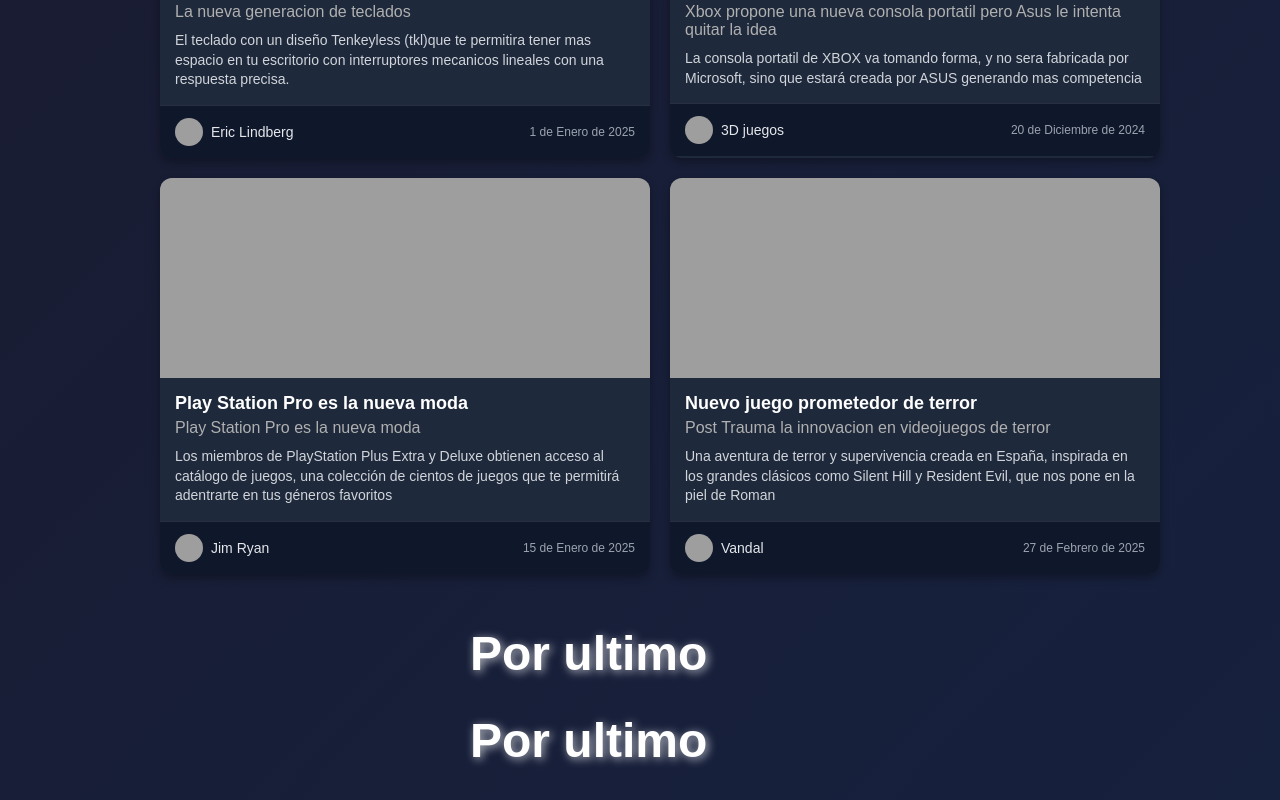
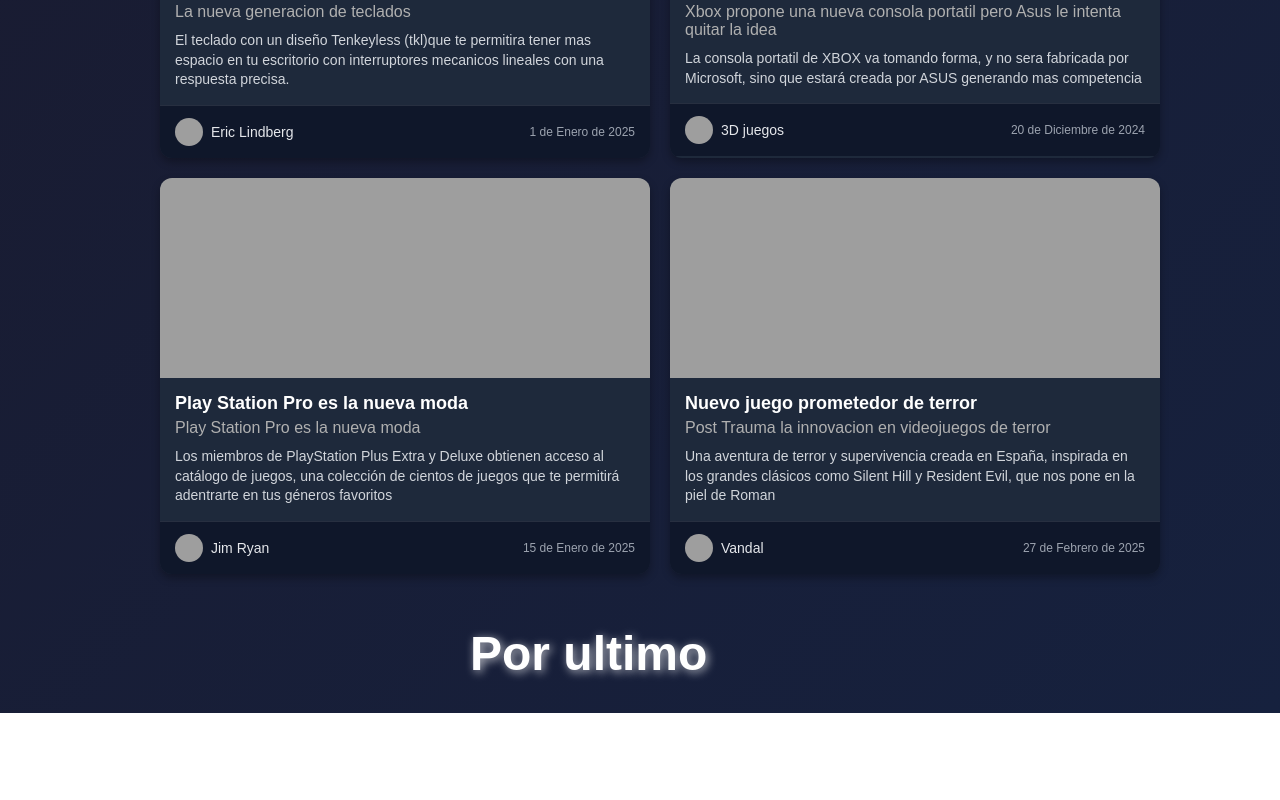
Before and after one commit to jjcrse/laboratorio2, a website with bundled scripts: page index.html in a window 1280 px wide. Shown: the part 748-1548 px from the top of the page. After the commit the page ends 1461 px from the top, so only its background shows below. Built offline with nearby package versions, Linux system fonts and the light colour scheme.

Commit message:
Error eliminado en index.html

```diff
--- a/index.html
+++ b/index.html
@@ -9,6 +9,7 @@
 <body>
     <div id="headertyle">
         <componente-header></componente-header>
+
     </div>
     <div id="titulos">
         <h1>Noticias</h1>
@@ -21,9 +22,7 @@
     <div id="titulos">
         <h1>Por ultimo</h1>
     </div>
-    <div id="titulos">
-        <h1>Por ultimo</h1>
-    </div>
+
 
     <script type="module" src="./index.js"></script>
 </body>
```
